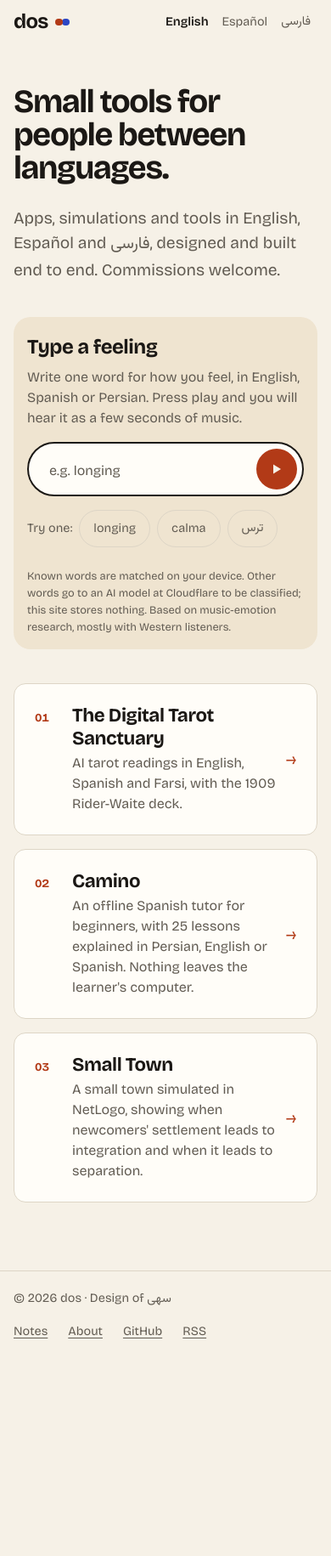
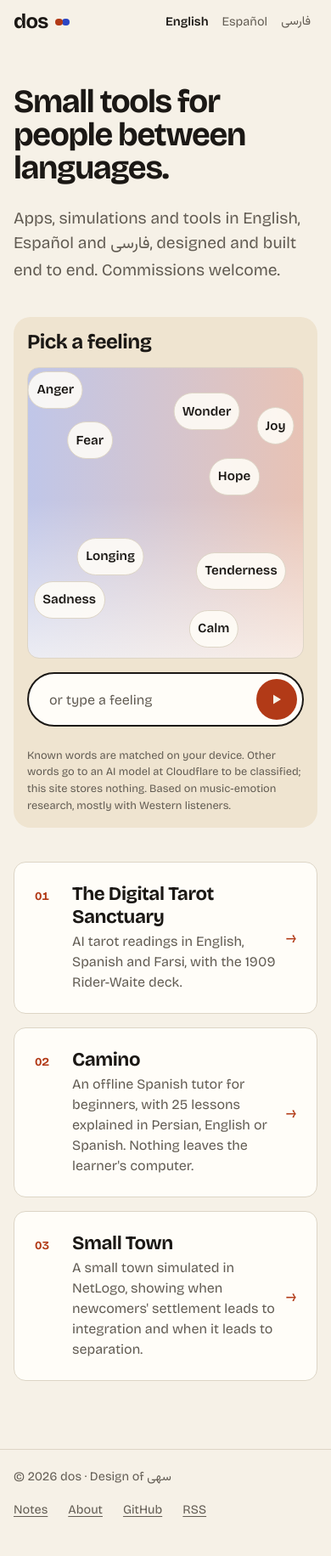
Before and after one commit to soheilhraad-eng/soheilhraad-eng.github.io, a Jekyll site: the page built from index.md, in a window 390 px wide. Shown: the whole page at 85% size. Built offline with Jekyll 4.4.1, drawn with Linux system fonts in a browser that asks for light colours; before the commit the page ends 1621 px from its top, so only the background shows below that; part of the change alters nothing that is shown.

Commit message:
Mini app: a map of feelings (dark to bright, calm to intense); touch a name or any point to hear that place; typed words land on the map; no instruction text
Co-Authored-By: Claude Sonnet 5.5 <noreply@anthropic.com>
Claude-Session: https://claude.ai/code/session_01LzqevfqfwJXEHYxCVg4Hxv

```diff
--- a/_data/i18n.yml
+++ b/_data/i18n.yml
@@ -27,10 +27,10 @@ en:
   slides_hint: "%n slides. Swipe, scroll sideways or use the arrow keys."
   slides_in_english: The slides are in English.
   feeling:
-    label: "Type a feeling"
-    how: "Write one word for how you feel, in English, Spanish or Persian. Press play and you will hear it as a few seconds of music."
-    try: "Try one:"
-    placeholder: "e.g. longing"
+    label: "Pick a feeling"
+    pad: "Touch the map"
+    why: "Why this sound?"
+    placeholder: "or type a feeling"
     submit: "Hear it"
     examples: "Examples"
     again: "Hear again"
@@ -109,10 +109,10 @@ es:
   slides_hint: "%n diapositivas. Desliza, desplázate a un lado o usa las flechas."
   slides_in_english: Las diapositivas están en inglés.
   feeling:
-    label: "Escribe un sentimiento"
-    how: "Escribe una palabra para lo que sientes, en inglés, español o persa. Pulsa el botón y la oirás como unos segundos de música."
-    try: "Prueba una:"
-    placeholder: "p. ej. añoranza"
+    label: "Elige un sentimiento"
+    pad: "Toca el mapa"
+    why: "¿Por qué suena así?"
+    placeholder: "o escribe un sentimiento"
     submit: "Escuchar"
     examples: "Ejemplos"
     again: "Otra vez"
@@ -191,10 +191,10 @@ fa:
   slides_hint: "%n اسلاید. بکشید، به پهلو اسکرول کنید یا از کلیدهای جهت‌نما استفاده کنید."
   slides_in_english: اسلایدها به انگلیسی هستند.
   feeling:
-    label: "یک احساس بنویسید"
-    how: "یک واژه برای حس خود بنویسید، به انگلیسی، اسپانیایی یا فارسی. دکمهٔ پخش را بزنید تا چند ثانیه موسیقی از آن بشنوید."
-    try: "یکی را امتحان کنید:"
-    placeholder: "مثلاً دلتنگی"
+    label: "یک احساس را انتخاب کنید"
+    pad: "نقشه را لمس کنید"
+    why: "چرا این صدا؟"
+    placeholder: "یا یک احساس بنویسید"
     submit: "بشنو"
     examples: "نمونه‌ها"
     again: "دوباره"
--- a/_includes/type-a-feeling.html
+++ b/_includes/type-a-feeling.html
@@ -6,30 +6,25 @@ site when the page loads, and no sound starts until the visitor presses the butt
 {%- assign t = site.data.i18n[page.lang] -%}
 {%- assign f = t.feeling -%}
 <section class="feeling" aria-label="{{ f.label | escape }}">
+  <h2 class="feeling-title">{{ f.label }}</h2>
+  <div id="taf-pad" class="feeling-pad" role="group" tabindex="0" aria-label="{{ f.pad | escape }}">
+    <span id="taf-mark" class="feeling-mark" hidden aria-hidden="true"></span>
+  </div>
   <form id="taf-form" class="feeling-form" autocomplete="off">
-    <label for="taf-feeling" class="feeling-title">{{ f.label }}</label>
-    <p id="taf-how" class="feeling-how">{{ f.how }}</p>
     <div class="feeling-field">
       <input id="taf-feeling" type="text" maxlength="40" dir="auto" enterkeyhint="go"
-             placeholder="{{ f.placeholder | escape }}" aria-describedby="taf-how" autocapitalize="none" spellcheck="false">
+             placeholder="{{ f.placeholder | escape }}" aria-label="{{ f.placeholder | escape }}" autocapitalize="none" spellcheck="false">
       <button class="feeling-go" type="submit" aria-label="{{ f.submit | escape }}">
         <svg width="16" height="16" viewBox="0 0 16 16" aria-hidden="true" focusable="false"><path d="M4 2.5v11l9-5.5z" fill="currentColor"/></svg>
       </button>
     </div>
   </form>
-  <div class="feeling-chips" role="group" aria-label="{{ f.examples | escape }}">
-    <span class="feeling-try" aria-hidden="true">{{ f.try }}</span>
-    <button class="taf-chip" type="button" data-w="longing" lang="en">longing</button>
-    <button class="taf-chip" type="button" data-w="calma" lang="es">calma</button>
-    <button class="taf-chip" type="button" data-w="ترس" lang="fa" dir="rtl">ترس</button>
-  </div>
   <p id="taf-status" class="feeling-status" role="status" aria-live="polite"></p>
   <div class="feeling-live" aria-live="polite">
     <div id="taf-result" hidden>
       <svg id="taf-roll" class="feeling-roll" viewBox="0 0 300 72" aria-hidden="true" focusable="false" preserveAspectRatio="none"></svg>
-      <h2 id="taf-emo" class="feeling-emo"></h2>
+      <h3 id="taf-emo" class="feeling-emo"></h3>
       <p id="taf-meta" class="feeling-meta"></p>
-      <p id="taf-cue" class="feeling-cue"></p>
       <div class="feeling-sound" role="group" aria-labelledby="taf-soundLabel">
         <span id="taf-soundLabel" class="feeling-sound-label"></span>
         <span class="feeling-timbre">
@@ -44,6 +39,7 @@ site when the page loads, and no sound starts until the visitor presses the butt
         <button class="feeling-link" id="taf-share" type="button"></button>
       </div>
       <span id="taf-shareOut" class="feeling-shareout"></span>
+      <details class="feeling-why"><summary id="taf-why"></summary><p id="taf-cue" class="feeling-cue"></p></details>
     </div>
   </div>
   <p class="feeling-note">{{ f.note }}</p>
--- a/assets/css/style.scss
+++ b/assets/css/style.scss
@@ -217,7 +217,7 @@ pre code { background: none; padding: 0; }
 .feeling { margin: 0 0 var(--space-4); padding: var(--space-3); background: var(--accent-soft); border-radius: calc(var(--radius) + 6px); }
 @media (max-width: 520px) { .feeling { padding: var(--space-2); } }
 // The input is one field with its button inside it, so what to do is obvious: type, press.
-.feeling-title { display: block; margin: 0 0 0.25rem; font-family: var(--font-display); font-size: 1.5rem; font-weight: 700; letter-spacing: -0.02em; }
+.feeling-title { display: block; margin: 0 0 var(--space-2); font-family: var(--font-display); font-size: 1.5rem; font-weight: 700; letter-spacing: -0.02em; }
 [lang="fa"] .feeling-title { letter-spacing: 0; }
 .feeling-how { margin: 0 0 var(--space-2); color: var(--muted); font-size: 1rem; line-height: 1.5; max-width: 34rem; }
 .feeling-try { color: var(--muted); font-size: 0.9rem; align-self: center; }
@@ -262,6 +262,31 @@ pre code { background: none; padding: 0; }
 .feeling-emo { margin: 0; font-size: 1.75rem; line-height: 1.2; }
 .feeling-meta { margin: 0.25rem 0 var(--space-2); color: var(--muted); font-size: 0.85rem; font-variant-numeric: tabular-nums; }
 .feeling-cue { margin: 0; }
+// The map: feelings laid out from dark to bright (left to right) and calm to intense (bottom to top).
+// Touch a name, or anywhere between, to hear that place.
+.feeling-pad {
+  position: relative; direction: ltr; width: 100%; aspect-ratio: 4 / 3; margin-bottom: var(--space-2);
+  border-radius: var(--radius); border: 1px solid var(--border); cursor: crosshair; touch-action: manipulation;
+  background:
+    linear-gradient(to top, color-mix(in srgb, var(--surface) 70%, transparent), transparent 55%),
+    linear-gradient(to right, color-mix(in srgb, var(--accent-2) 30%, var(--surface)), color-mix(in srgb, var(--accent) 30%, var(--surface)));
+}
+@media (max-width: 520px) { .feeling-pad { aspect-ratio: 1 / 1.05; } }
+.feeling-pad:focus-visible { outline: 2px solid var(--accent); outline-offset: 3px; }
+.taf-dot {
+  position: absolute; translate: -50% -50%; min-width: 44px; min-height: 44px; padding: 0.25rem 0.6rem;
+  display: grid; place-items: center; font: inherit; font-size: 0.95rem; font-weight: 600; color: var(--text);
+  background: color-mix(in srgb, var(--surface) 88%, transparent); border: 1px solid var(--border); border-radius: 999px; cursor: pointer;
+}
+.taf-dot:hover { border-color: var(--text); }
+.taf-dot:focus-visible { outline: 2px solid var(--accent); outline-offset: 2px; }
+.feeling-mark {
+  position: absolute; translate: -50% -50%; width: 22px; height: 22px; border-radius: 50%; pointer-events: none;
+  border: 3px solid var(--text); background: color-mix(in srgb, var(--text) 18%, transparent); transition: left 0.25s, top 0.25s;
+}
+.feeling-why { margin-top: var(--space-1); }
+.feeling-why summary { cursor: pointer; min-height: 44px; display: flex; align-items: center; color: var(--muted); font-size: 0.9rem; }
+.feeling-why p { margin: 0; color: var(--muted); font-size: 0.95rem; }
 .feeling-sound { display: flex; flex-wrap: wrap; align-items: center; gap: var(--space-1) var(--space-2); margin-top: var(--space-2); }
 .feeling-sound-label { color: var(--muted); font-size: 0.9rem; }
 .feeling-timbre { display: inline-flex; border: 1px solid var(--border); border-radius: 999px; overflow: hidden; }
--- a/assets/js/type-a-feeling.js
+++ b/assets/js/type-a-feeling.js
@@ -48,6 +48,36 @@ const EMO = {
     scale:'major',root:55,bpm:84,wave:'triangle',bright:4200,gain:.22,legato:.85,attack:.03,decay:.2,sustain:.6,release:.5,
     rhythm:[1,.5,.5,1,1,.5,.5,2],contour:'up',range:[0,10],startDeg:0,ending:'high',vel:[.5,.9],rest:0,echo:.15}
 };
+
+/* Where each feeling sits on the map: valence (dark to bright, left to right) and arousal (calm to
+   intense, bottom to top), after Russell's circumplex. Touching anywhere on the map plays music
+   for that point: tempo, mode, register and brightness follow the position, so there are as many
+   tracks as there are places to touch. */
+const POS = {
+  anger:{v:-.8,a:.85}, fear:{v:-.55,a:.5}, sadness:{v:-.7,a:-.6}, longing:{v:-.4,a:-.3}, calm:{v:.35,a:-.8},
+  tenderness:{v:.55,a:-.4}, hope:{v:.5,a:.25}, wonder:{v:.3,a:.7}, joy:{v:.8,a:.6}
+};
+const DARK_TO_BRIGHT = ['locrian','phrygian','minor','dorian','major','lydian'];
+function nearest(v,a){
+  let best = 'calm', bd = 9;
+  for(const k in POS){ const d = (POS[k].v-v)**2 + (POS[k].a-a)**2; if(d<bd){ bd = d; best = k; } }
+  return best;
+}
+/* The feeling nearest the touch supplies the character (timbre, rhythm, contour); the distance
+   from it bends tempo, register, brightness, attack and mode. At a feeling's own spot the result
+   is that feeling exactly. */
+function synth(v,a,key){
+  const base = EMO[key], dv = v-POS[key].v, da = a-POS[key].a, e = Object.assign({},base);
+  e.bpm = Math.max(40,Math.min(168,Math.round(base.bpm*Math.pow(2,da*.7))));
+  e.root = base.root + Math.round(dv*3 + da*2);
+  e.bright = Math.max(900,Math.round(base.bright*(1+da*.45+dv*.3)));
+  e.attack = Math.max(.004,base.attack*(1-da*.6));
+  if(Math.abs(dv)>.22){
+    const i = base.scale==='pentaMaj' ? 4 : DARK_TO_BRIGHT.indexOf(base.scale);
+    e.scale = DARK_TO_BRIGHT[Math.max(0,Math.min(5,i+Math.round(dv*2)))];
+  }
+  return e;
+}
 
 /* Two more voices for the melody besides the one each feeling brings ('auto'). */
 const TIMBRE = {
@@ -153,8 +183,8 @@ function pickStep(contour,progress,r){
 }
 
 /* Same word + same feeling always gives the same phrase. */
-function buildPhrase(word,key,v){
-  const e = EMO[key], rnd = mulberry32(fnv(norm(word)+'|'+key+(v ? '|'+v : '')));
+function buildPhrase(word,key,v,e){
+  const rnd = mulberry32(fnv(norm(word)+'|'+key+(v ? '|'+v : '')));
   const beat = 60/e.bpm, target = e.target || 6.5, len = SCALES[e.scale].length;
   const notes = []; let t = 0, deg = e.startDeg, i = 0;
   while(t < target - beat){
@@ -282,7 +312,7 @@ function voice(e,fx,base,midi,dur,vel,gainScale){
 
 function play(){
   if(!current || !ensureAudio()) return;
-  const {phrase,key} = current, e = EMO[key], lead = leadVoice(e,timbre), now = AC.currentTime;
+  const {phrase,key,e} = current, lead = leadVoice(e,timbre), now = AC.currentTime;
   if(bus){ bus.gain.cancelScheduledValues(now); bus.gain.setTargetAtTime(0,now,.03); }
   bus = AC.createGain(); bus.connect(master);
   const fx = makeFx(lead,bus), base = now + .1, id = ++playId;
@@ -349,11 +379,48 @@ function drawRoll(phrase){
   });
 }
 
-function showResult(text,hit,autoplay,v){
-  const e = EMO[hit.emo], lang = hit.lang;
+/* ---------- the map ---------- */
+const PAD = $('pad'), MARK = $('mark');
+function moveMarker(p){
+  MARK.style.insetInlineStart = 'auto'; MARK.style.right = 'auto';
+  MARK.style.left = ((p.v+1)/2*100)+'%'; MARK.style.top = ((1-p.a)/2*100)+'%'; MARK.hidden = false;
+}
+Object.keys(POS).forEach(k=>{
+  const b = document.createElement('button');
+  b.type = 'button'; b.className = 'taf-dot'; b.dataset.k = k;
+  b.style.left = ((POS[k].v+1)/2*100)+'%'; b.style.top = ((1-POS[k].a)/2*100)+'%';
+  const name = T[PAGE_LANG].emotions[k].name;
+  b.innerHTML = '<span class="taf-dot-name"></span>'; b.firstChild.textContent = name;
+  b.setAttribute('aria-label',name);
+  b.addEventListener('click',ev=>{ ev.stopPropagation(); $('feeling').value = ''; ensureAudio(); showResult(k,{emo:k,lang:PAGE_LANG},true,0); });
+  PAD.appendChild(b);
+});
+function padPoint(x,y){
+  const r = PAD.getBoundingClientRect();
+  return {v:Math.max(-1,Math.min(1,(x-r.left)/r.width*2-1)), a:Math.max(-1,Math.min(1,1-(y-r.top)/r.height*2))};
+}
+function playPoint(p){
+  p = {v:Math.round(p.v*100)/100, a:Math.round(p.a*100)/100};
+  $('feeling').value = ''; ensureAudio();
+  showResult('p:'+Math.round(p.v*20)+','+Math.round(p.a*20),{emo:nearest(p.v,p.a),lang:PAGE_LANG},true,0,p);
+}
+PAD.addEventListener('click',ev=>playPoint(padPoint(ev.clientX,ev.clientY)));
+// Arrow keys move the point in steps, Enter or Space plays it.
+let kp = {v:0,a:0};
+PAD.addEventListener('keydown',ev=>{
+  if(ev.target!==PAD) return;
+  const s = .15, m = {ArrowLeft:[-s,0],ArrowRight:[s,0],ArrowUp:[0,s],ArrowDown:[0,-s]}[ev.key];
+  if(m){ ev.preventDefault(); kp = {v:Math.max(-1,Math.min(1,kp.v+m[0])),a:Math.max(-1,Math.min(1,kp.a+m[1]))}; moveMarker(kp); }
+  else if(ev.key==='Enter' || ev.key===' '){ ev.preventDefault(); playPoint(kp); }
+});
+
+function showResult(text,hit,autoplay,v,pos){
+  const lang = hit.lang, p = pos || POS[hit.emo], key = pos ? nearest(p.v,p.a) : hit.emo, e = synth(p.v,p.a,key);
   const box = $('result');
   box.hidden = false; box.lang = lang; box.dir = lang==='fa' ? 'rtl' : 'ltr';
-  current = {text,key:hit.emo,lang,v:v||0,phrase:buildPhrase(text,hit.emo,v||0)};
+  hit = {emo:key,lang};
+  current = {text,key,lang,v:v||0,pos:p,e,phrase:buildPhrase(text,key,v||0,e)};
+  moveMarker(p);
   drawRoll(current.phrase);
   $('emo').textContent = T[lang].emotions[hit.emo].name;
   $('cue').textContent = T[lang].emotions[hit.emo].cue;
@@ -362,6 +429,7 @@ function showResult(text,hit,autoplay,v){
   $('share').textContent = T[lang].share;
   $('take').textContent = T[lang].take;
   $('soundLabel').textContent = T[lang].sound;
+  $('why').textContent = T[lang].why;
   ['auto','keys','strings'].forEach(k=>{ $('t-'+k).textContent = T[lang]['timbre_'+k]; });
   document.querySelectorAll('.feeling-timbre button').forEach(b=>b.setAttribute('aria-pressed', String(b.dataset.t===timbre)));
   $('shareOut').textContent = '';
@@ -402,7 +470,7 @@ $('again').addEventListener('click',()=>{ ensureAudio(); play(); $('again').text
 $('take').addEventListener('click',()=>{
   if(!current) return;
   ensureAudio();
-  current.v++; current.phrase = buildPhrase(current.text,current.key,current.v);
+  current.v++; current.phrase = buildPhrase(current.text,current.key,current.v,current.e);
   drawRoll(current.phrase); play();
 });
 document.querySelectorAll('.feeling-timbre button').forEach(b=>b.addEventListener('click',()=>{
@@ -412,7 +480,7 @@ document.querySelectorAll('.feeling-timbre button').forEach(b=>b.addEventListene
 }));
 $('share').addEventListener('click',async()=>{
   if(!current) return;
-  const url = location.href.split('#')[0] + '#f=' + encodeURIComponent(current.text)
+  const url = location.href.split('#')[0] + '#' + (/^p:/.test(current.text) ? 'p=' + Math.round(current.pos.v*100) + ',' + Math.round(current.pos.a*100) : 'f=' + encodeURIComponent(current.text))
     + (current.v ? '&v='+current.v : '') + (timbre!=='auto' ? '&s='+timbre : '');
   try{ await navigator.clipboard.writeText(url); $('shareOut').textContent = T[current.lang].copied; }
   catch(err){ $('shareOut').textContent = url; }
@@ -422,8 +490,12 @@ $('share').addEventListener('click',async()=>{
    words the page already knows: an unknown word would need the network, so it waits for the
    visitor to press the button. */
 try{
-  const m = location.hash.match(/f=([^&]+)/);
-  if(m){
+  const m = location.hash.match(/f=([^&]+)/), mp = location.hash.match(/p=(-?\d+),(-?\d+)/);
+  if(mp){
+    const p = {v:Math.max(-1,Math.min(1,+mp[1]/100)), a:Math.max(-1,Math.min(1,+mp[2]/100))}, ms = location.hash.match(/s=(keys|strings)/);
+    if(ms) timbre = ms[1];
+    showResult('p:'+Math.round(p.v*20)+','+Math.round(p.a*20),{emo:nearest(p.v,p.a),lang:PAGE_LANG},false,0,p);
+  } else if(m){
     const w = decodeURIComponent(m[1]), mv = location.hash.match(/v=(\d+)/), ms = location.hash.match(/s=(keys|strings)/);
     if(ms) timbre = ms[1];
     $('feeling').value = w; handle(w,false,true,mv ? Math.min(99,+mv[1]) : 0);
```
